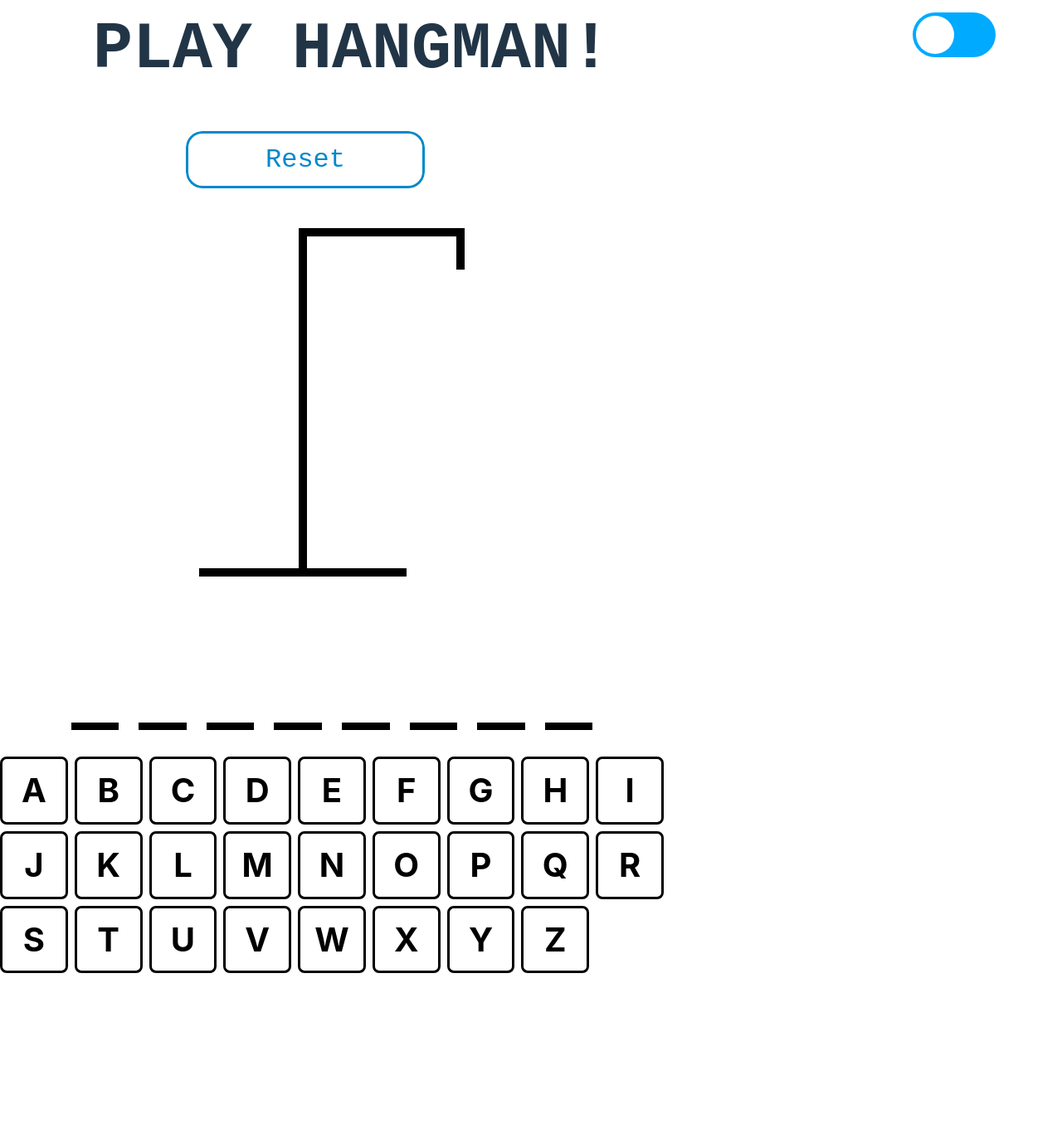
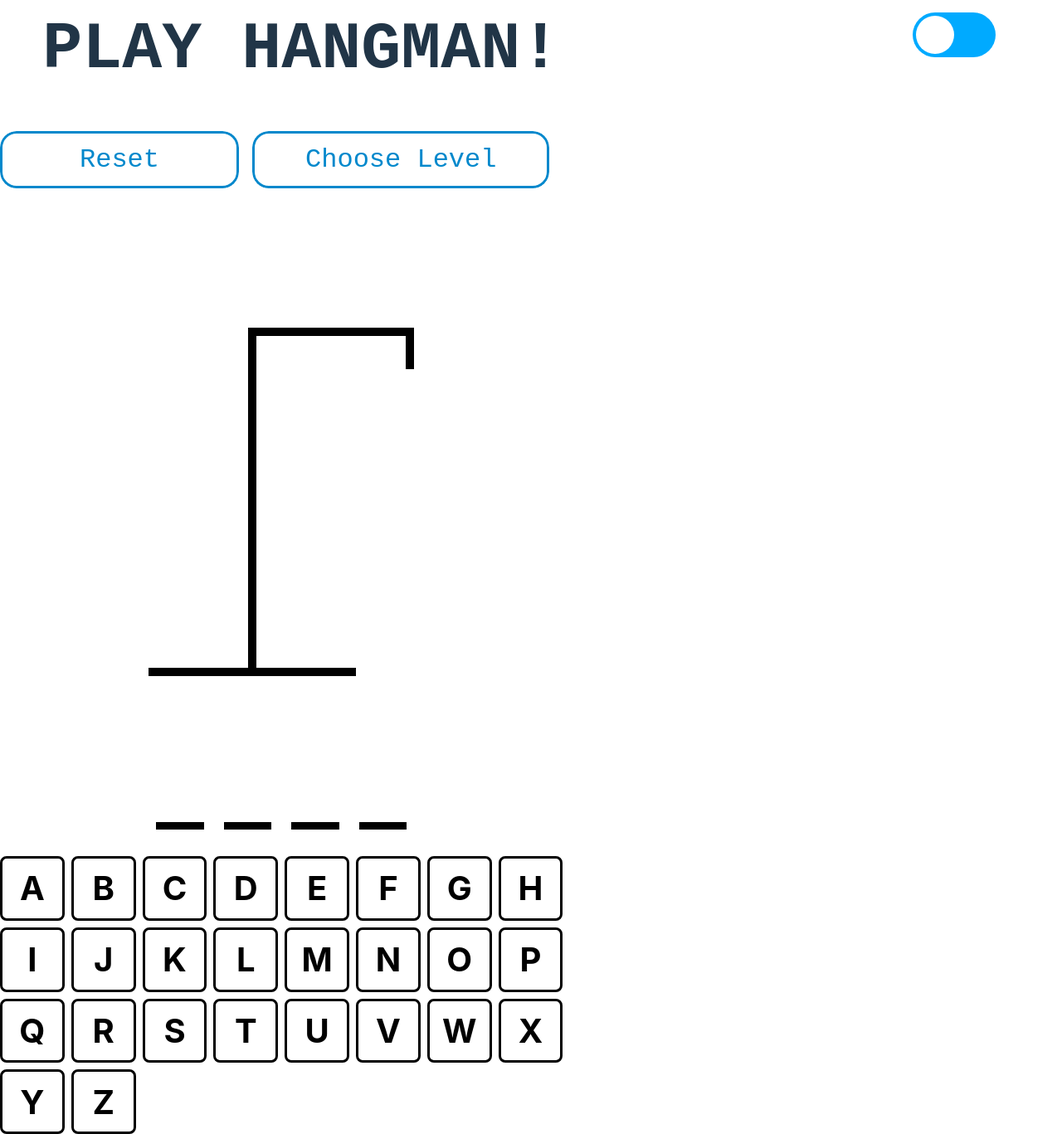
Before and after one commit to amoutens/hanging-man-react-ts, a React (Vite) app: page / in a window 1280 px wide. Shown: the whole page at 83% size. Before the commit the page ends 1173 px from the top, so only its background shows below. Built offline with nearby package versions, Linux system fonts and the light colour scheme; the HTML template or start-up script is replaced by a standard one.

Commit message:
added difficulty change functional

```diff
--- a/src/App.tsx
+++ b/src/App.tsx
@@ -6,16 +6,23 @@ import { Keyboard } from "./Keyboard";
 import { ResetGame } from './ResetGame';
 import './style.scss'
 import { SliderTheme } from './SliderTheme';
+import { LevelChange } from './LevelChange';
 
 export function App() {
+    const [wordArrDiff, setWordArrDiff] = React.useState<string[]>(words);
     const [wordToGuess, setWordToGuess] = React.useState(() => {
-        return words[Math.floor(Math.random() * words.length)]
+        return wordArrDiff[Math.floor(Math.random() * wordArrDiff.length)]
     });
     const [guessedLetters, setGuessedLetters] = React.useState<string[]>([]);
     const [incorrectLetters, setIncorrectLetters] = React.useState<string[]>([]);
     const [buttonClasses, setButtonClasses] = React.useState<string[]>(Array.from({ length: 26 }, () => ''));
-    const [isCheckedTheme, setIsCheckedTheme] = React.useState(false);
+    const [isCheckedTheme, setIsCheckedTheme] = React.useState<boolean>(false);
     const isSame = new Set(guessedLetters).size === new Set(wordToGuess).size;
+    const [isLevelClicked, setIsLevelClicked] = React.useState<boolean>(false);
+
+    React.useEffect(() => {
+        setWordToGuess(wordArrDiff[Math.floor(Math.random() * wordArrDiff.length)]);
+    }, [wordArrDiff]);
     const addGuessedLetter = (letter: string) => {
         if (wordToGuess.includes(letter) && !guessedLetters.includes(letter)) {
             setGuessedLetters([...guessedLetters, letter]);
@@ -35,6 +42,34 @@ export function App() {
     }
     }
 
+    const selectDifficulty = (index: number): void => {
+        switch(index) {
+            case 0:
+                setWordArrDiff(words);
+                handleReset();
+                setIsLevelClicked(false);
+                break;
+            case 1:
+                setWordArrDiff(words.filter(el => el.length === 4));
+                handleReset();
+                setIsLevelClicked(false);
+                break;
+            case 2:
+                setWordArrDiff(words.filter(el => el.length === 5 || el.length === 6));
+                handleReset();
+                setIsLevelClicked(false);
+                break;
+            case 3:
+                setWordArrDiff(words.filter(el => el.length >= 7));
+                handleReset();
+                setIsLevelClicked(false);
+                break;
+            default:
+                break;
+        }
+    }
+
+
 
     const isWon = () => {
         if (isSame) return 'YOU WON!'
@@ -42,7 +77,7 @@ export function App() {
     }
 
     const handleReset = () => {
-        setWordToGuess(words[Math.floor(Math.random() * words.length)]);
+        setWordToGuess(wordArrDiff[Math.floor(Math.random() * wordArrDiff.length)]);
         setGuessedLetters([]);
         setIncorrectLetters([]);
         setButtonClasses(Array.from({ length: 26 }, () => ''));
@@ -58,6 +93,7 @@ export function App() {
     console.log(isSame)
     return (
         <div style={{
+            position: 'relative',
             maxWidth: '800px',
             display: 'flex',
             flexDirection: 'column',
@@ -66,20 +102,38 @@ export function App() {
             alignItems: 'center',
         }}>
             <div style={{
+                position: 'relative',
+                zIndex: 999,
                 fontSize: '2rem',
-                  textAlign: 'center'
+                display: 'block',
+                textAlign: 'center',
             }}>
-                  <span className={`main-label ${!isCheckedTheme ? '' : 'dark-theme'}`}>{(incorrectLetters.length > 5 || isSame) ? isWon() : 'Play Hangman!'} <ResetGame isChecked={isCheckedTheme} handleReset={handleReset} /></span>
+                <div className='main-container'>
+                    <span className={`main-label ${!isCheckedTheme ? '' : 'dark-theme'}`}>
+                        {(incorrectLetters.length > 5 || isSame) ? isWon() : 'Play Hangman!'}
+                        <div className='btn-container'>
+                            <ResetGame isChecked={isCheckedTheme} handleReset={handleReset} />
+                            <button onClick={() => setIsLevelClicked((prev) => !prev)} className={`level-label ${!isCheckedTheme ? '' : 'dark-theme'}`}>
+                                Choose Level
+                            </button>
+                        </div>
+                        <span className='level-main-container'>
+                            {isLevelClicked && <span className={`level-container `}><LevelChange isCheckedTheme={isCheckedTheme} selectDifficulty={selectDifficulty}/></span>}
+                        </span>
+                    </span>
+                </div>
                 <div className="container">
                     <SliderTheme isChecked={isCheckedTheme} handleInputChange={handleSliderChange}/>
                 </div>
             </div>
-
             <HangmanDrawing numOfGuesses={incorrectLetters.length} isChecked={isCheckedTheme} />
             <HangmanWord wordToGuess={wordToGuess} guessedLetters={guessedLetters} numOfGuesses={incorrectLetters.length} isChecked={isCheckedTheme} />
-              <div style={{ alignSelf: 'stretch' }}><Keyboard buttonClasses={buttonClasses} handleButtonClick={handleButtonClick} numOfGuesses={incorrectLetters.length} isSame={isSame} isChecked={isCheckedTheme}  /> </div>
+            <div style={{ alignSelf: 'stretch' }}>
+                <Keyboard buttonClasses={buttonClasses} handleButtonClick={handleButtonClick} numOfGuesses={incorrectLetters.length} isSame={isSame} isChecked={isCheckedTheme}  />
+            </div>
         </div>
     );
+
 
 }
 
--- a/src/HangmanWord.tsx
+++ b/src/HangmanWord.tsx
@@ -36,7 +36,7 @@ export const HangmanWord = ({wordToGuess, guessedLetters, numOfGuesses, isChecke
                     <span key={index} style={{
                         borderBottom: `.1em solid ${!isChecked? "black" : 'white'}`,
                         color: textColor,
-                        transition: '0.2s'
+
                     }}>
                         <span>
                             {letter}
--- /dev/null
+++ b/src/LevelChange.tsx
@@ -0,0 +1,15 @@
+import React from 'react'
+
+export const LevelChange = ({isCheckedTheme, selectDifficulty}:{isCheckedTheme:boolean, selectDifficulty: (index: number)=> void}) => {
+  const items = ['Random word', 'Easy: 4 letters', 'Medium: 5-6 letters', 'Hard: 7+ letters'];
+  return (
+    <ul className={`level-list ${!isCheckedTheme ? '' : 'dark-theme'}`}>
+
+      {
+        items.map((item, index)=> (
+          <li key={index} onClick={() => selectDifficulty(index)} className={`${!isCheckedTheme ? '' : 'dark-theme'}`} >{item}</li>
+        ))
+      }
+    </ul>
+  )
+}
```
Lines whose indentation alone changed are shown as unchanged.
